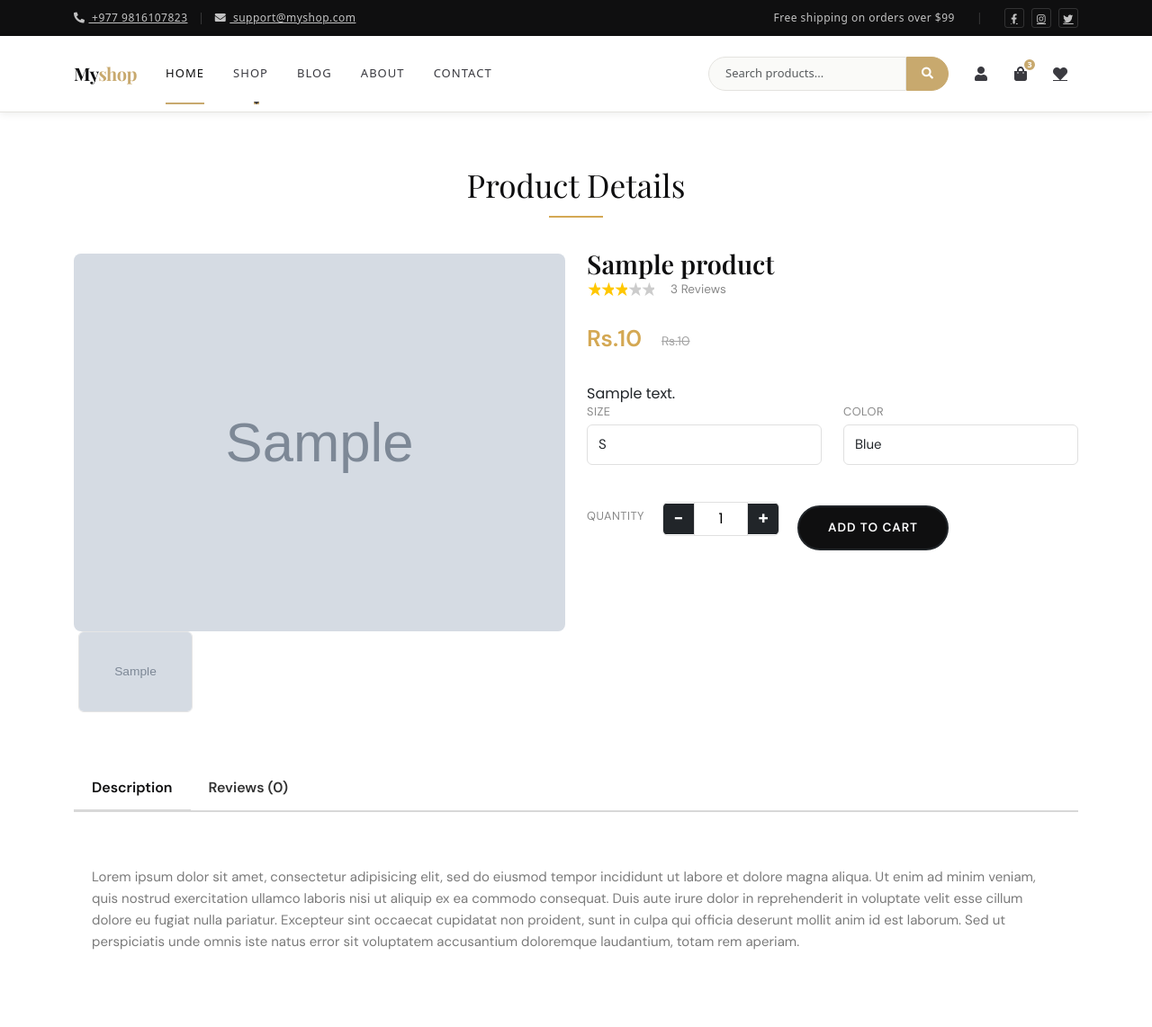
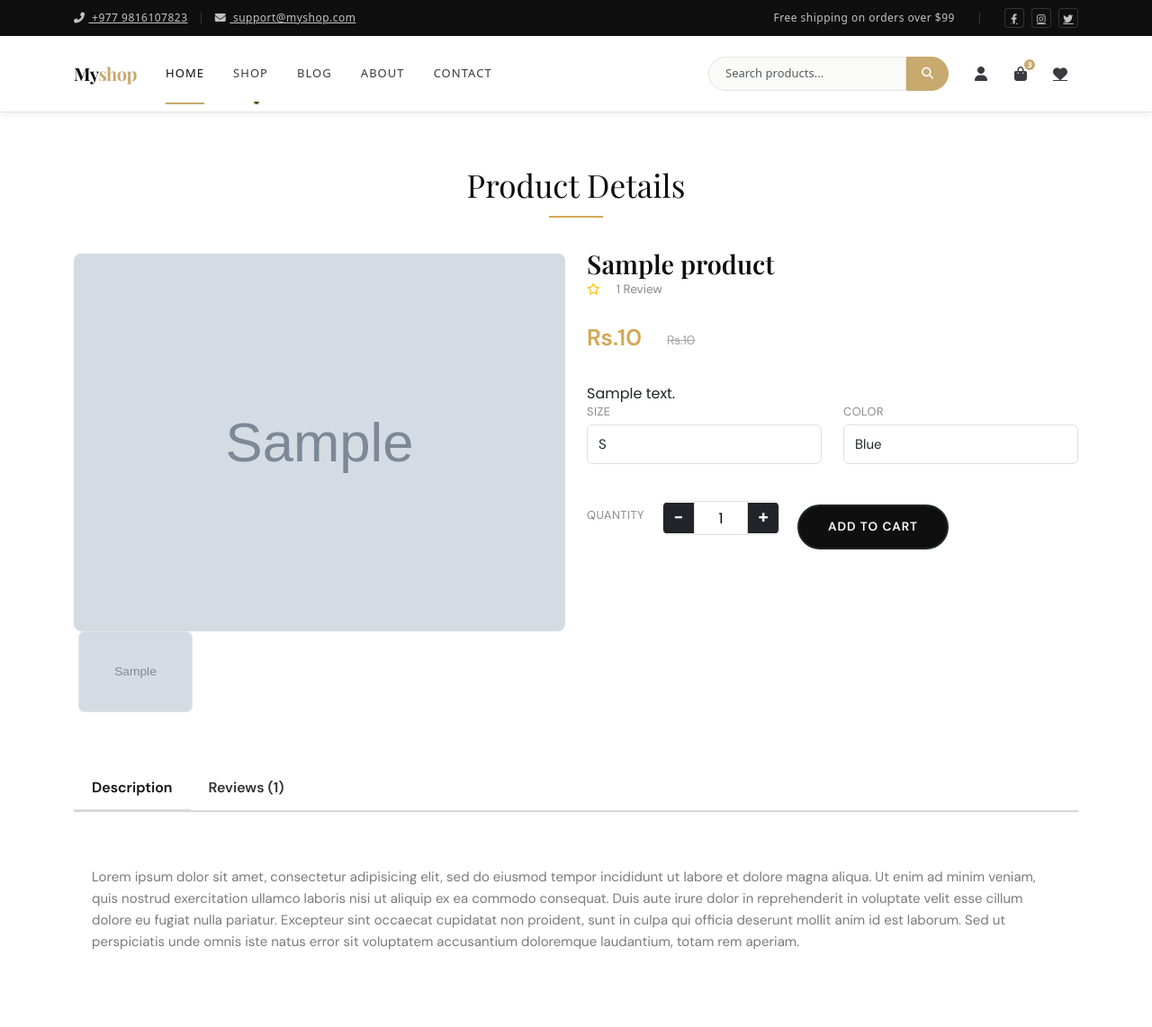
Before and after one commit to Rajeshpachhai10/E-commerce_Project, a Django app: template core/templates/core/product_detail.html in a window 1280 px wide. Shown: the top 1142 px of the page at 90% size. Run offline with Django 3.2, Linux system fonts and the light colour scheme; the template is opened without the code that fills it: most values are stand-ins (such as "Sample title", 1, 10 or a date in 2020); grey boxes marked "Sample" are stand-in pictures; some libraries are stand-ins or nearby versions.

Commit message:
Review part done

```diff
--- a/core/templates/core/product_detail.html
+++ b/core/templates/core/product_detail.html
@@ -2,23 +2,42 @@
 {% load custom_filters %}
 {% load static %}
 {% block content %}
+
+<!-- One Bootstrap version only (5.3), one Font Awesome version only -->
 <link rel="stylesheet" href="https://cdnjs.cloudflare.com/ajax/libs/font-awesome/6.4.0/css/all.min.css">
-
-<!--Important link from https://bootsnipp.com/snippets/XqvZr-->
 <link href="https://cdn.jsdelivr.net/npm/bootstrap@5.3.0-alpha1/dist/css/bootstrap.min.css" rel="stylesheet">
-<script src="//maxcdn.bootstrapcdn.com/bootstrap/4.1.1/js/bootstrap.min.js"></script>
-<script src="//cdnjs.cloudflare.com/ajax/libs/jquery/3.2.1/jquery.min.js"></script>
-<!------ Include the above in your HEAD tag ---------->
-
 <link href="https://fonts.googleapis.com/css?family=Poppins:300,400,500,600,700,800&display=swap" rel="stylesheet">
-<link rel="stylesheet" type="text/css"
-    href="https://cdnjs.cloudflare.com/ajax/libs/font-awesome/5.12.1/css/all.min.css">
 <link rel="stylesheet" type="text/css"
     href="https://cdnjs.cloudflare.com/ajax/libs/OwlCarousel2/2.3.4/assets/owl.carousel.min.css">
 <link rel="stylesheet" type="text/css"
     href="https://cdnjs.cloudflare.com/ajax/libs/OwlCarousel2/2.3.4/assets/owl.theme.default.min.css">
+<link rel="stylesheet" href="{% static 'css/product_detail.css' %}">
 
-<link rel="stylesheet" href="{% static 'css/product_detail.css' %}">
+<style>
+    /* Clickable star rating for the review form: reversed order + CSS so hovering
+       fills stars left-to-right even though the HTML lists 5 down to 1 */
+    .star-input {
+        display: inline-flex;
+        flex-direction: row-reverse;
+        font-size: 1.4rem;
+    }
+
+    .star-input input {
+        display: none;
+    }
+
+    .star-input label {
+        color: #ccc;
+        cursor: pointer;
+        padding: 0 2px;
+    }
+
+    .star-input input:checked~label,
+    .star-input label:hover,
+    .star-input label:hover~label {
+        color: #f5a623;
+    }
+</style>
 
 
 <div class="pd-wrap">
@@ -30,57 +49,49 @@
             <div class="col-md-6">
                 <!-- Main slider -->
                 <div id="slider" class="owl-carousel product-slider">
-                    {% for i in product.images.all  %}
-
-
-
+                    {% for i in product.images.all %}
                     <div class="item">
-                        <img src="{{i.image.url}}" alt="Product image">
+                        <img src="{{ i.image.url }}" alt="Product image">
                     </div>
                     {% endfor %}
-
-
                 </div>
 
                 <!-- Thumbnail slider -->
                 <div id="thumb" class="owl-carousel product-thumb">
-                    {% for i in product.images.all  %}
-
+                    {% for i in product.images.all %}
                     <div class="item">
-                        <img src="{{i.image.url}}" alt="Product image">
+                        <img src="{{ i.image.url }}" alt="Product image">
                     </div>
-
                     {% endfor %}
-
-
                 </div>
             </div>
 
             <div class="col-md-6">
                 <div class="product-dtl">
                     <div class="product-info">
-                        <div class="product-name">{{product.name}}</div>
+                        <div class="product-name">{{ product.name }}</div>
+
+                        <!-- Same star-icon pattern as the review cards below, driven by the actual average rating -->
                         <div class="reviews-counter">
                             <div class="rate">
-                                <input type="radio" id="star5" name="rate" value="5" checked />
-                                <label for="star5" title="text">5 stars</label>
-                                <input type="radio" id="star4" name="rate" value="4" checked />
-                                <label for="star4" title="text">4 stars</label>
-                                <input type="radio" id="star3" name="rate" value="3" checked />
-                                <label for="star3" title="text">3 stars</label>
-                                <input type="radio" id="star2" name="rate" value="2" />
-                                <label for="star2" title="text">2 stars</label>
-                                <input type="radio" id="star1" name="rate" value="1" />
-                                <label for="star1" title="text">1 star</label>
+                                {% for i in range %}
+                                <i
+                                    class="fa-star {% if avg_rating >= i %}fa-solid{% else %}fa-regular{% endif %} text-warning"></i>
+                                {% endfor %}
                             </div>
-                            <span>3 Reviews</span>
+                            <span>{{ total_reviews }} Review{{ total_reviews|pluralize }}</span>
                         </div>
-                        <div class="product-price-discount"><span>Rs.{{product.price}}</span><span
-                                class="line-through">Rs.{{product.mark_price}}</span>
+
+                        <div class="product-price-discount">
+                            <span>Rs.{{ product.price }}</span>
+                            <span class="line-through">Rs.{{ product.mark_price }}</span>
                         </div>
                     </div>
-                    <!-- FIXED: added |linebreaks so plain-text paragraphs render correctly -->
+
+                    <!-- desc is stored as HTML from the rich-text editor in admin, so |safe is correct here
+                         (|linebreaks was tried before and double-wrapped the HTML in extra <p> tags) -->
                     {{ product.desc|safe }}
+
                     <div class="row">
                         <div class="col-md-6">
                             <label for="size">Size</label>
@@ -100,9 +111,11 @@
                             </select>
                         </div>
                     </div>
+
                     <div class="product-count">
                         <label for="size">Quantity</label>
-                        <form action="#" class="display-flex">
+                        <form action="#" method="post" class="display-flex">
+                            {% csrf_token %}
                             <div class="qtyminus">-</div>
                             <input type="text" name="quantity" value="1" class="qty">
                             <div class="qtyplus">+</div>
@@ -112,15 +125,16 @@
                 </div>
             </div>
         </div>
+
         <div class="product-info-tabs">
             <ul class="nav nav-tabs" id="myTab" role="tablist">
                 <li class="nav-item">
-                    <a class="nav-link active" id="description-tab" data-toggle="tab" href="#description" role="tab"
+                    <a class="nav-link active" id="description-tab" data-bs-toggle="tab" href="#description" role="tab"
                         aria-controls="description" aria-selected="true">Description</a>
                 </li>
                 <li class="nav-item">
-                    <a class="nav-link" id="review-tab" data-toggle="tab" href="#review" role="tab"
-                        aria-controls="review" aria-selected="false">Reviews (0)</a>
+                    <a class="nav-link" id="review-tab" data-bs-toggle="tab" href="#review" role="tab"
+                        aria-controls="review" aria-selected="false">Reviews ({{ total_reviews }})</a>
                 </li>
             </ul>
             <div class="tab-content" id="myTabContent">
@@ -133,120 +147,78 @@
                     culpa qui officia deserunt mollit anim id est laborum. Sed ut perspiciatis unde omnis iste natus
                     error sit voluptatem accusantium doloremque laudantium, totam rem aperiam.
                 </div>
+
                 <div class="tab-pane fade" id="review" role="tabpanel" aria-labelledby="review-tab">
                     <div class="review-heading">REVIEWS</div>
                     <div class="reviews-list">
-                        <!-- Review 1 -->
+                        {% for review in reviews %}
                         <div class="review-card">
                             <div class="review-header">
-                                <div class="reviewer-avatar" style="background:#3B6FA0">MR</div>
+                                <div class="reviewer-avatar" style="background:#3B6FA0">
+                                    {{ review.user.username|first|upper }}
+                                </div>
                                 <div class="reviewer-info">
-                                    <div class="reviewer-name">Marcus R.</div>
-                                    <div class="review-date">March 12, 2026 · Verified Purchase</div>
+                                    <div class="reviewer-name">{{ review.user.username }}</div>
+                                    <div class="review-date">{{ review.created_at }}</div>
                                 </div>
                             </div>
                             <div class="review-stars">
-                                <svg viewBox="0 0 20 20" fill="#D4A853" width="14" height="14">
-                                    <path d="M10 1l2.4 6.6H19l-5.4 4 2 6.4L10 14l-5.6 4 2-6.4L1 7.6h6.6z" />
-                                </svg>
-                                <svg viewBox="0 0 20 20" fill="#D4A853" width="14" height="14">
-                                    <path d="M10 1l2.4 6.6H19l-5.4 4 2 6.4L10 14l-5.6 4 2-6.4L1 7.6h6.6z" />
-                                </svg>
-                                <svg viewBox="0 0 20 20" fill="#D4A853" width="14" height="14">
-                                    <path d="M10 1l2.4 6.6H19l-5.4 4 2 6.4L10 14l-5.6 4 2-6.4L1 7.6h6.6z" />
-                                </svg>
-                                <svg viewBox="0 0 20 20" fill="#D4A853" width="14" height="14">
-                                    <path d="M10 1l2.4 6.6H19l-5.4 4 2 6.4L10 14l-5.6 4 2-6.4L1 7.6h6.6z" />
-                                </svg>
-                                <svg viewBox="0 0 20 20" fill="#D4A853" width="14" height="14">
-                                    <path d="M10 1l2.4 6.6H19l-5.4 4 2 6.4L10 14l-5.6 4 2-6.4L1 7.6h6.6z" />
-                                </svg>
+                                {% for i in range %}
+                                <i
+                                    class="fa-star {% if review.rating >= i %}fa-solid{% else %}fa-regular{% endif %} text-warning"></i>
+                                {% endfor %}
                             </div>
-                            <p class="review-body">Replaced my MacBook Pro with this and have zero regrets. The OLED
-                                display is simply stunning for photo editing — colours are dead accurate. Battery life
-                                is solid at around 9–10 hours of real use.</p>
+                            <p class="review-body">{{ review.feedback }}</p>
                             <span class="review-tag" style="background:#F0FBF4;color:#2E7D52">Recommended</span>
                         </div>
+                        {% endfor %}
+                    </div>
 
-                        <!-- Review 2 -->
-                        <div class="review-card">
-                            <div class="review-header">
-                                <div class="reviewer-avatar" style="background:#C9572A">SP</div>
-                                <div class="reviewer-info">
-                                    <div class="reviewer-name">Sara P.</div>
-                                    <div class="review-date">February 28, 2026 · Verified Purchase</div>
-                                </div>
-                            </div>
-                            <div class="review-stars">
-                                <svg viewBox="0 0 20 20" fill="#D4A853" width="14" height="14">
-                                    <path d="M10 1l2.4 6.6H19l-5.4 4 2 6.4L10 14l-5.6 4 2-6.4L1 7.6h6.6z" />
-                                </svg>
-                                <svg viewBox="0 0 20 20" fill="#D4A853" width="14" height="14">
-                                    <path d="M10 1l2.4 6.6H19l-5.4 4 2 6.4L10 14l-5.6 4 2-6.4L1 7.6h6.6z" />
-                                </svg>
-                                <svg viewBox="0 0 20 20" fill="#D4A853" width="14" height="14">
-                                    <path d="M10 1l2.4 6.6H19l-5.4 4 2 6.4L10 14l-5.6 4 2-6.4L1 7.6h6.6z" />
-                                </svg>
-                                <svg viewBox="0 0 20 20" fill="#D4A853" width="14" height="14">
-                                    <path d="M10 1l2.4 6.6H19l-5.4 4 2 6.4L10 14l-5.6 4 2-6.4L1 7.6h6.6z" />
-                                </svg>
-                                <svg viewBox="0 0 20 20" fill="#E8E4DF" width="14" height="14">
-                                    <path d="M10 1l2.4 6.6H19l-5.4 4 2 6.4L10 14l-5.6 4 2-6.4L1 7.6h6.6z" />
-                                </svg>
-                            </div>
-                            <p class="review-body">Great machine overall. Rendering times in Blender are impressively
-                                fast for a laptop this thin. The fan can get loud under heavy GPU load — that's my only
-                                complaint. Build quality feels premium.</p>
-                            <span class="review-tag" style="background:#FFF8F0;color:#A0522D">Good</span>
-                        </div>
+                    {% if user.is_authenticated %}
+                    {% if existing %}
+                    <div class="d-inline-flex align-items-center gap-2 fw-bold px-3 py-2"
+                        style="background: #f0fdf4; color: #15803d; border-radius: 30px; border: 1px solid #86efac; box-shadow: 0 2px 6px rgba(0,0,0,0.08);">
+                        <i class="bi bi-check-circle-fill"></i>
+                        <span>Already reviewed this product</span>
                     </div>
-                    <form class="review-form">
-                        <div class="form-group">
-                            <label>Your rating</label>
-                            <div class="reviews-counter">
-                                <div class="rate" id="star-container">
-                                    {% for i in "12345" %}
-                                    <i class="fa fa-star star" data-value="{{ i }}"></i>
-                                    {% endfor %}
-                                </div>
-                            </div>
-                            <input type="hidden" name="rating" id="rating-value" required>
-                        </div>
-                        <div class="form-group">
-                            <label>Your message</label>
-                            <textarea class="form-control" rows="10"></textarea>
-                        </div>
-                        <div class="row">
-                            <div class="col-md-6">
-                                <div class="form-group">
-                                    <input type="text" name="" class="form-control" placeholder="Name*">
-                                </div>
-                            </div>
-                            <div class="col-md-6">
-                                <div class="form-group">
-                                    <input type="text" name="" class="form-control" placeholder="Email Id*">
-                                </div>
+                    {% else %}
+                    <form action="" method="post" class="review-form mt-3">
+                        {% csrf_token %}
+                        <div class="mb-2">
+                            <label>Rating</label>
+                            <div class="star-input">
+                                <input type="radio" id="star5" name="rating" value="5" /><label for="star5"><i
+                                        class="fa-solid fa-star"></i></label>
+                                <input type="radio" id="star4" name="rating" value="4" /><label for="star4"><i
+                                        class="fa-solid fa-star"></i></label>
+                                <input type="radio" id="star3" name="rating" value="3" /><label for="star3"><i
+                                        class="fa-solid fa-star"></i></label>
+                                <input type="radio" id="star2" name="rating" value="2" /><label for="star2"><i
+                                        class="fa-solid fa-star"></i></label>
+                                <input type="radio" id="star1" name="rating" value="1" /><label for="star1"><i
+                                        class="fa-solid fa-star"></i></label>
                             </div>
                         </div>
-                        <button class="round-black-btn">Submit Review</button>
+                        <div class="mb-2">
+                            <label for="feedback">Your review</label>
+                            <textarea id="feedback" name="feedback" class="form-control" rows="3"></textarea>
+                        </div>
+                        <button type="submit" class="round-black-btn">Submit Review</button>
                     </form>
+                    {% endif %}
+                    {% else %}
+                    <p class="alert alert-info text-center" style="font-weight: bold;">Login First to Review</p>
+                    {% endif %}
                 </div>
             </div>
         </div>
 
-
     </div>
 </div>
+
+<script src="https://code.jquery.com/jquery-3.7.1.min.js"></script>
 <script src="https://cdnjs.cloudflare.com/ajax/libs/OwlCarousel2/2.3.4/owl.carousel.min.js"></script>
-<script src="https://cdnjs.cloudflare.com/ajax/libs/popper.js/1.12.9/umd/popper.min.js"
-    integrity="sha384-ApNbgh9B+Y1QKtv3Rn7W3mgPxhU9K/ScQsAP7hUibX39j7fakFPskvXusvfa0b4Q"
-    crossorigin="anonymous"></script>
-<script src="https://maxcdn.bootstrapcdn.com/bootstrap/4.0.0/js/bootstrap.min.js"
-    integrity="	sha384-JZR6Spejh4U02d8jOt6vLEHfe/JQGiRRSQQxSfFWpi1MquVdAyjUar5+76PVCmYl"
-    crossorigin="anonymous"></script>
-
+<script src="https://cdn.jsdelivr.net/npm/bootstrap@5.3.0-alpha1/dist/js/bootstrap.bundle.min.js"></script>
 
 <script src="{% static 'js/product_detail.js' %}"></script>
-
-
 {% endblock content %}
--- a/templates/base.html
+++ b/templates/base.html
@@ -99,7 +99,17 @@
                     <div class="d-flex align-items-center gap-1">
                         <div class="dropdown">
                             <a href="#" class="icon-btn" data-bs-toggle="dropdown">
+                                {% if user.is_authenticated %}
+                                {% if request.user.profile.profile_picture %}
+                                <img src="{{ request.user.profile.profile_picture.url }}" alt="Profile"
+                                    style="width: 36px; height: 36px; border-radius: 50%; object-fit: cover; display: block;">
+                                {% else %}
+                                <img src="{% static 'images/avtar.jpg' %}" alt="Profile"
+                                    style="width: 36px; height: 36px; border-radius: 50%; object-fit: cover; display: block;">
+                                {% endif %}
+                                {% else %}
                                 <i class="fas fa-user"></i>
+                                {% endif %}
                             </a>
                             <ul class="dropdown-menu dropdown-menu-end">
 
```
Also changed, not shown: core/forms.py (added, +9 -0 lines), core/models.py (+9 -0 lines), core/views.py (+28 -3 lines), core/migrations/0005_review.py (added), db.sqlite3.
